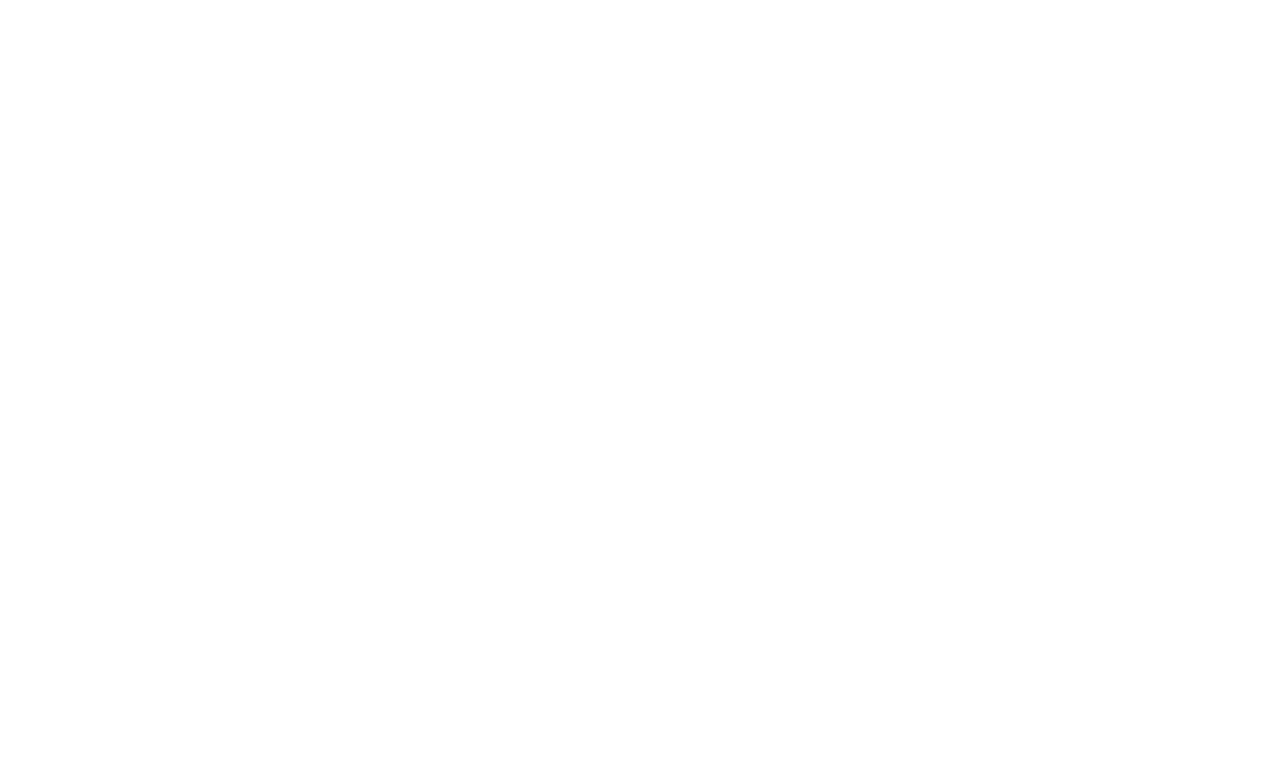
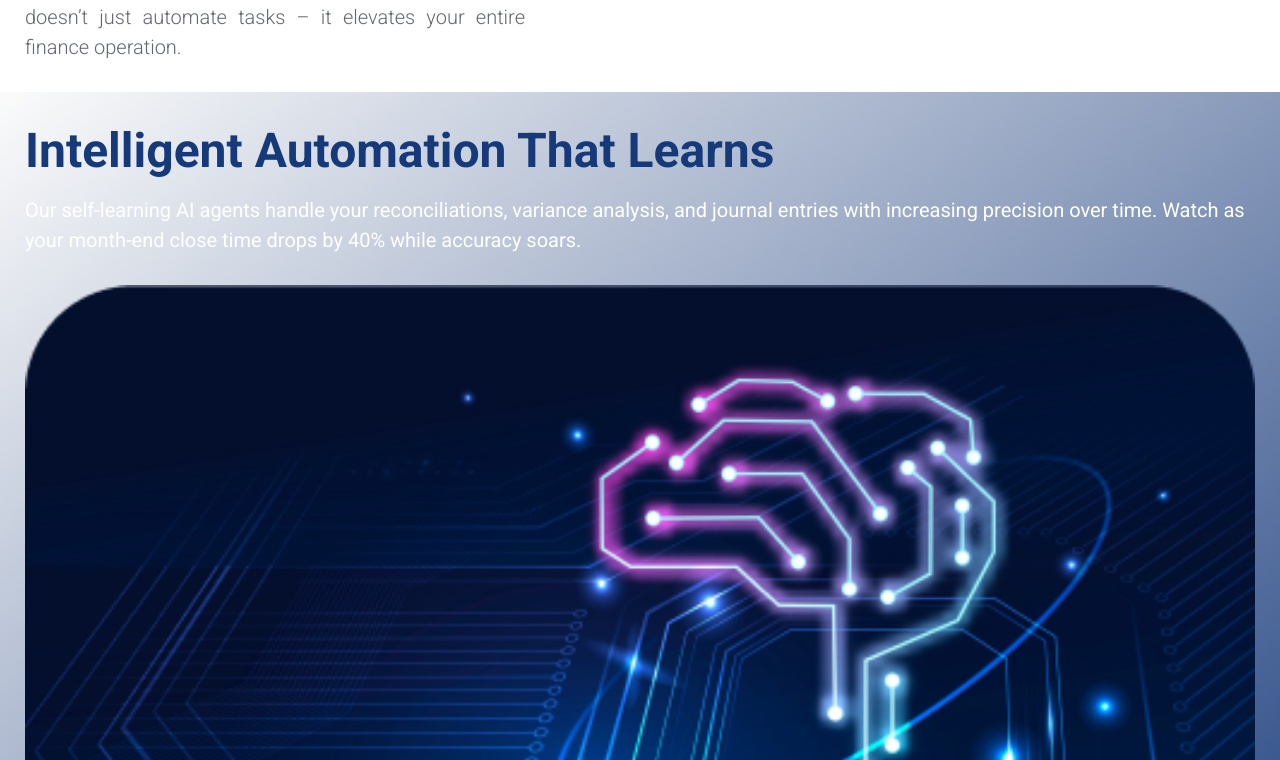
Before and after one commit to lawellwilhelm-me/clearledgr-react-firebase, a React (Vite) app: page / in a window 1280 px wide. Shown: the part 1080-1840 px from the top of the page. Before the commit the page ends 1108 px from the top, so only its background shows below. Built offline with nearby package versions, Linux system fonts and the light colour scheme.

Commit message:
feat(IntelligentAutomation): Add Intelligent Automation section
- Implement IntelligentAutomation component to display the Intelligent Automation section

```diff
--- a/src/App.jsx
+++ b/src/App.jsx
@@ -4,6 +4,7 @@ import { collection, addDoc } from 'firebase/firestore'
 import Header from './components/Header'
 import Hero from './components/Hero'
 import SimpleMandate from './components/SimpleMandate'
+import IntelligentAutomation from './components/IntelligentAutomation'
 
 
 const App = () => {
@@ -25,6 +26,7 @@ const App = () => {
       <Header />
       <Hero joinWaitlist={joinWaitlist} />
       <SimpleMandate />
+      <IntelligentAutomation />
     </div>
   )
 }
--- /dev/null
+++ b/src/components/IntelligentAutomation.jsx
@@ -0,0 +1,18 @@
+import aiAutomation from '../assets/images/ai-automation.png'
+
+
+const IntelligentAutomation = () => {
+    return (
+        <section className="automation wrapper wrapper-primary">
+            <div className="description">
+                <h2>Intelligent Automation That Learns</h2>
+                <p>Our self-learning AI agents handle your reconciliations, variance analysis, and journal entries with increasing precision over time. Watch as your month-end close time drops by 40% while accuracy soars.</p>
+            </div>
+            <figure>
+                <img src={aiAutomation} alt="AI automation illustration" />
+            </figure>
+        </section>
+    )
+}
+
+export default IntelligentAutomation
--- a/src/index.css
+++ b/src/index.css
@@ -23,6 +23,7 @@ body {
   font-family: 'Roboto', sans-serif;
   font-size: 2rem;
   color:#646670;
+  line-height: 1.5;
 
   position: relative;
 }
@@ -75,6 +76,7 @@ h1, h2 {
 
 .wrapper-primary {
   background-image: var(--background-primary);
+  color: #fff;
 }
 
 .wrapper-secondary {
@@ -101,7 +103,6 @@ h1, h2 {
   }
 
   & p {
-    color: #fff;
     margin-bottom: 2.5rem;
   }
 }
@@ -145,6 +146,7 @@ h1, h2 {
 
   & p {
     text-align: justify;
+    font-weight: 300;
   }
 }
 
@@ -167,3 +169,16 @@ h1, h2 {
   background-color: #BC4B51;
   color: orange;
 }
+
+.automation {
+
+  & h2 {
+    font-size: 4.8rem;
+    line-height: 1.2;
+    margin-bottom: 1.5rem;
+  }
+
+  & img {
+    width: 100%;
+  }
+}
```
